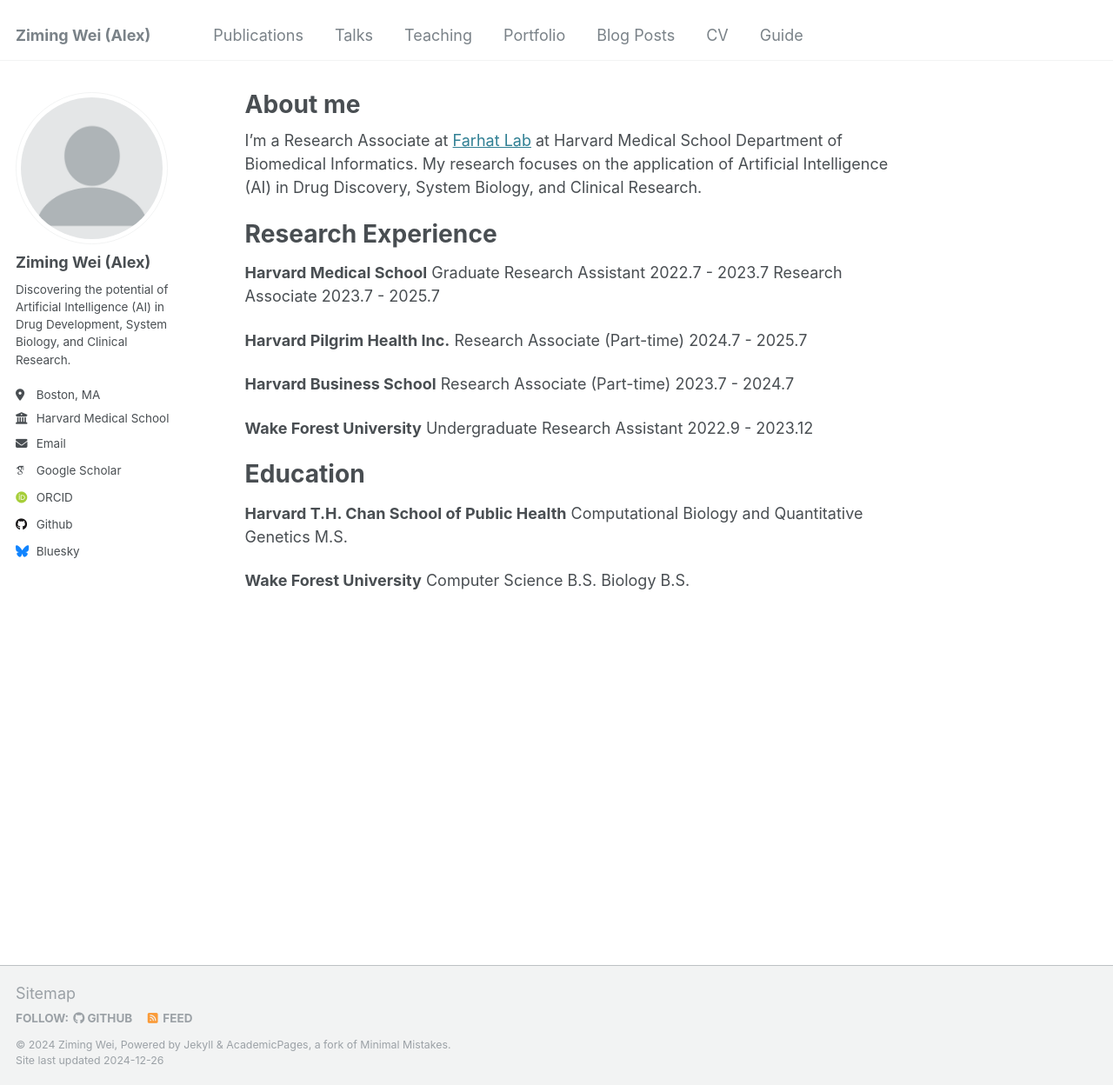
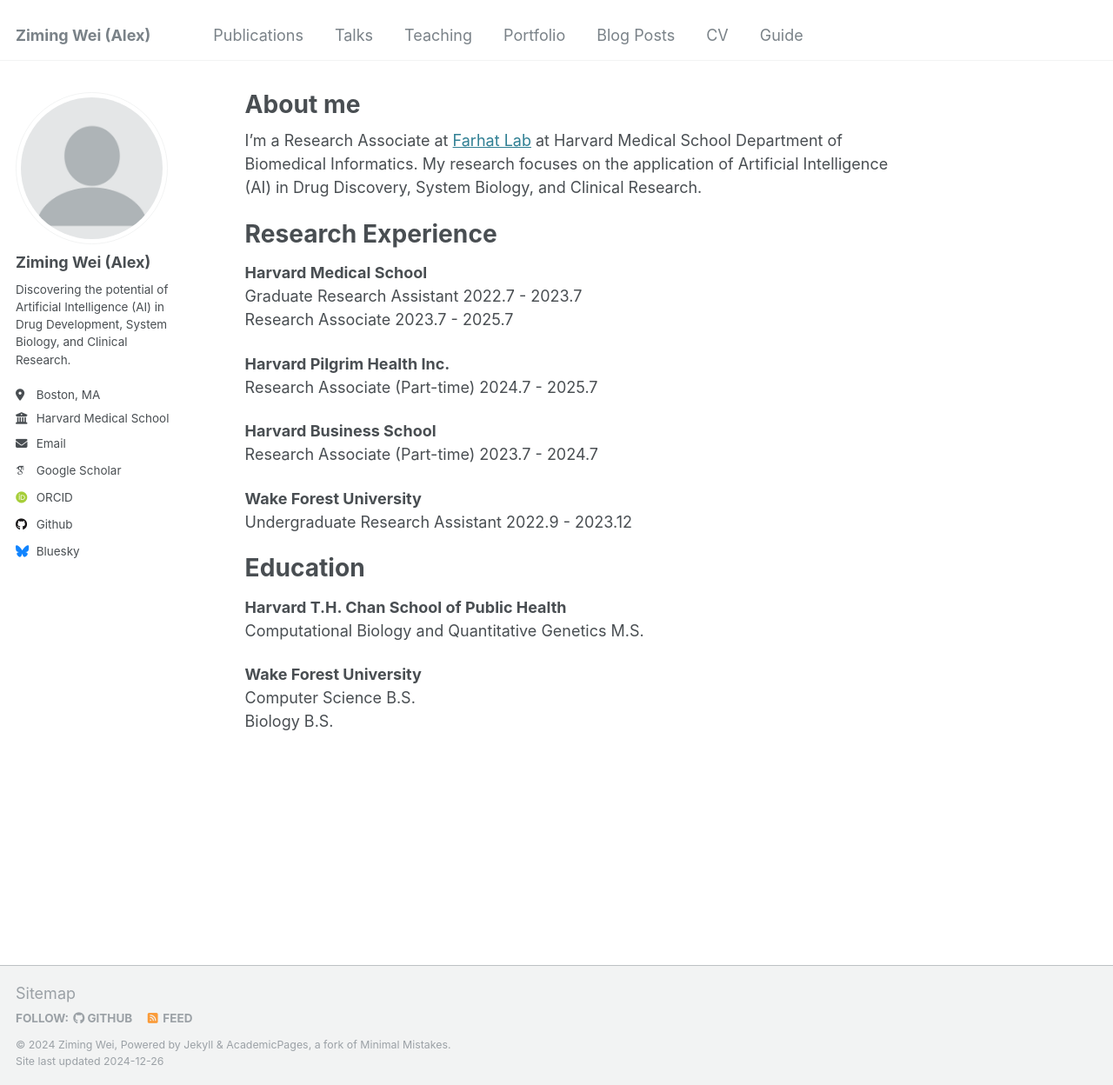
Before and after one commit to AlexWei21/AlexWei21.github.io, a Jekyll site: the page built from _pages/about.md, in a window 1280 px wide and 1248 px high. Shown: the whole window at 87% size. Built offline with Jekyll 4.4.1, drawn with Linux system fonts in a browser that asks for light colours; some web fonts are replaced.

```diff
--- a/_pages/about.md
+++ b/_pages/about.md
@@ -11,24 +11,24 @@ I'm a Research Associate at [Farhat Lab](https://scholar.harvard.edu/mahafarhat/
 
 Research Experience
 ======
-**Harvard Medical School**
-Graduate Research Assistant 2022.7 - 2023.7
+**Harvard Medical School**\
+Graduate Research Assistant 2022.7 - 2023.7\
 Research Associate 2023.7 - 2025.7
 
-**Harvard Pilgrim Health Inc.**
+**Harvard Pilgrim Health Inc.**\
 Research Associate (Part-time) 2024.7 - 2025.7
 
-**Harvard Business School**
+**Harvard Business School**\
 Research Associate (Part-time) 2023.7 - 2024.7
 
-**Wake Forest University**
+**Wake Forest University**\
 Undergraduate Research Assistant 2022.9 - 2023.12
 
 Education
 ======
-**Harvard T.H. Chan School of Public Health**
+**Harvard T.H. Chan School of Public Health**\
 Computational Biology and Quantitative Genetics M.S.
 
-**Wake Forest University**
-Computer Science B.S.
+**Wake Forest University** \
+Computer Science B.S.\
 Biology B.S.
```
